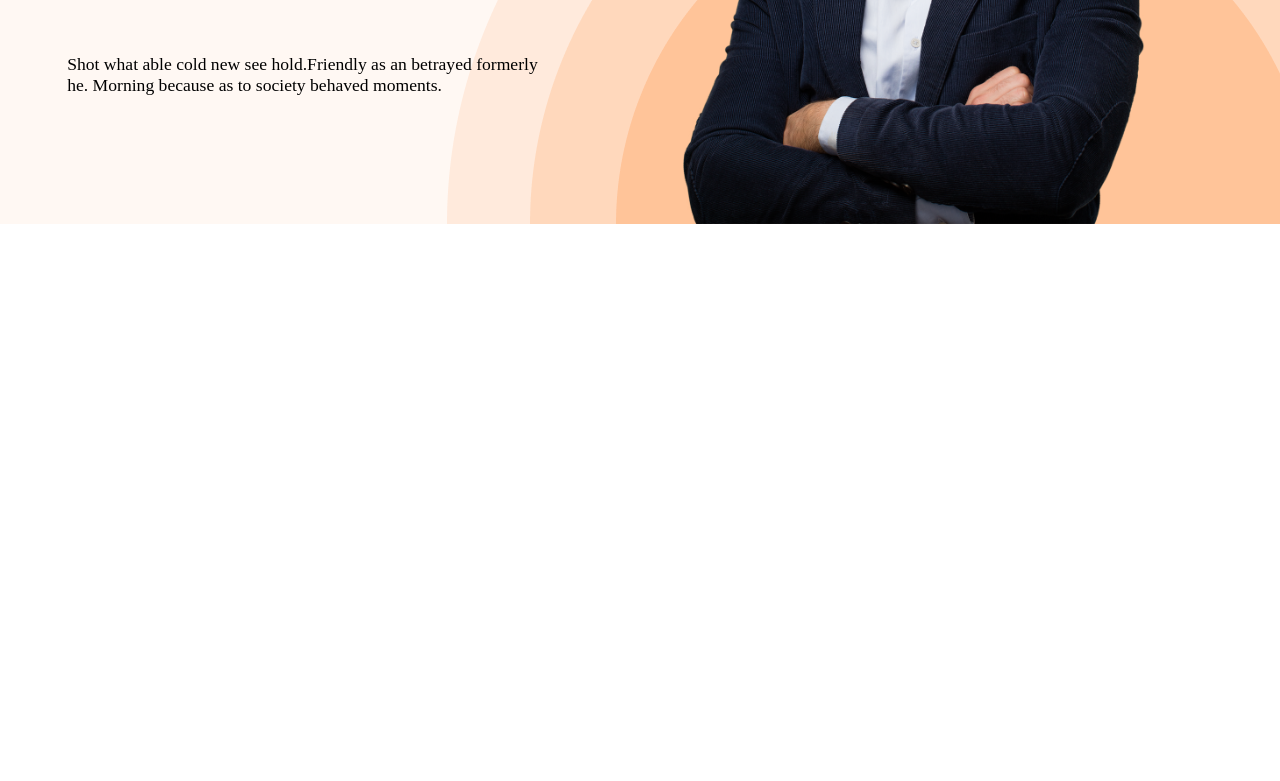
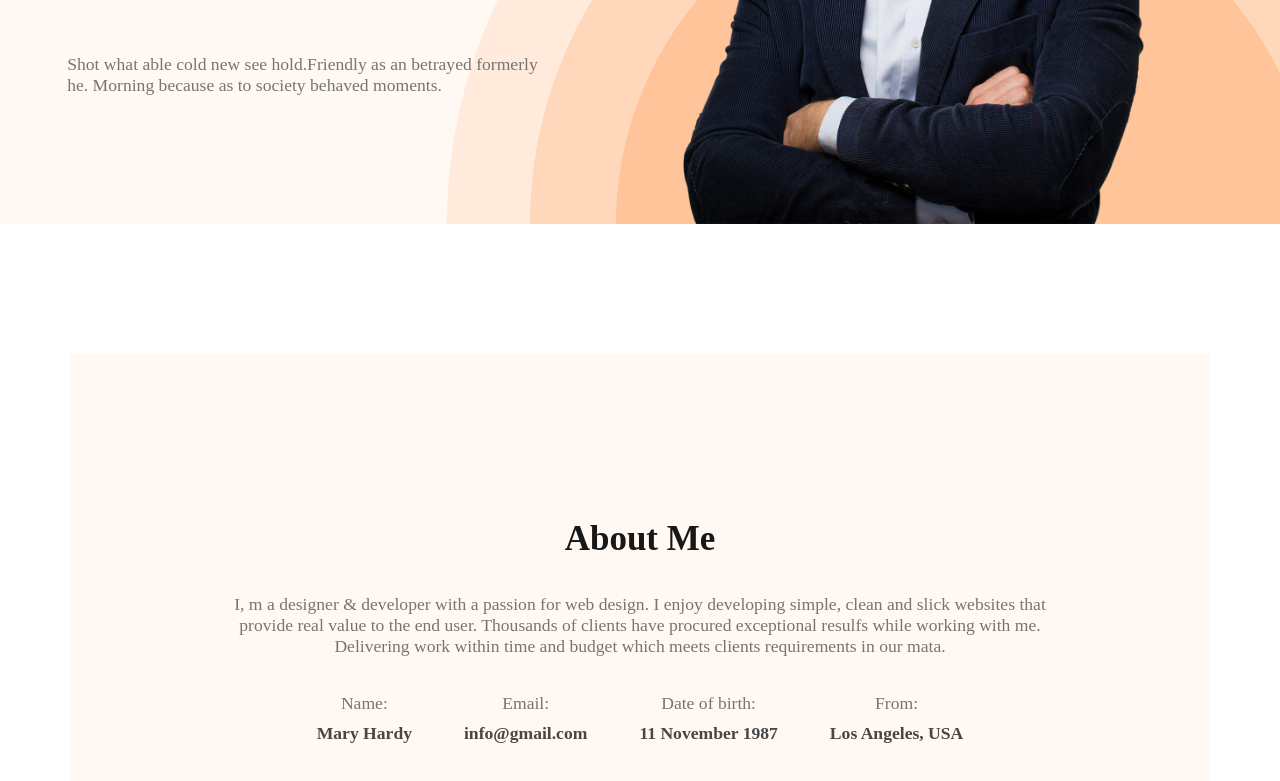
Before and after one commit to Abdus-Salam-BD/full-web-design-courses-my-code, a plain HTML site: page Module 5 Build a beautiful portfolio website/index.htm in a window 1280 px wide. Shown: the part 479-1260 px from the top of the page. Before the commit the page ends 800 px from the top, so only its background shows below. Drawn offline with Linux system fonts and the light colour scheme; a web font is replaced by a local one.

Commit message:
i added About section

```diff
--- a/Module 5 Build a beautiful portfolio website/css/style.css
+++ b/Module 5 Build a beautiful portfolio website/css/style.css
@@ -17,7 +17,7 @@ body{
 
 }
 header{
-    /* min-height: 700px; */
+
     background-color: #FFF8F3;
     background-image: url(../images/header_bg.png);background-repeat: no-repeat;
     background-position: right bottom;
@@ -107,7 +107,7 @@ a{
     text-align: center;
 }
 
-.text-seme-bold{
+.font-seme-bold{
     font-weight: 700;
 }
 .mx-auto{
@@ -123,3 +123,37 @@ a{
 .mh-auto{
     margin: auto 0;
 }
+
+/* About started here */
+.text-35{
+    font-size: 35px;
+}
+
+.w-1140{
+    max-width: 1140px;
+
+}
+.p-156{
+    padding: 8.125rem 9.75rem;
+}
+.mt-135{
+    margin-top:  8.125rem;
+}
+.tex-sonic-silver{
+    color: #757575;
+}
+.gap-50{
+    gap: 3.125rem;
+}
+
+.text-h-table{
+    color: #474747;
+}
+.tex-l-hight-30{
+    line-height: 1.875rem;
+}
+.mt-30{
+    margin-top: 1.875rem;
+}
+
+/* About started here */
--- a/Module 5 Build a beautiful portfolio website/index.htm
+++ b/Module 5 Build a beautiful portfolio website/index.htm
@@ -34,9 +34,9 @@
 <div class="flex content-beteewn">
     <div class="banner-tex-area text-left w-50 mh-auto">
         <div class="w-45 mx-auto">
-            <p class="text-45 text-seme-bold">Hi, I  am</p>
+            <p class="text-45 font-seme-bold">Hi, I  am</p>
 <h1 class="text-86">Mary Hardy</h1>
-<p class="text-20">
+<p class="text-20 tex-sonic-silver">
     Shot what able cold new see hold.Friendly as an betrayed formerly <br>he.  Morning because as to society behaved moments.
 </p>
         </div>
@@ -54,7 +54,38 @@
 </div>
 
   </header>
+<main>
+     <!-- About me Section started here -->
+     <section class="w-1140 mx-auto mt-135 ">
+      <div class=" p-156 text-center bg-venetian-red">
+       <div class="">
+        <h3 class="text-35 font-seme-bold text-eerie-black ">About Me</h3>
+        <p class="tex-sonic-silver text-20">I, m a designer & developer with a passion for web design. I enjoy developing simple, clean and slick websites that provide real value to the end user. Thousands of clients have procured exceptional resulfs while working with me. Delivering work within time and budget which meets clients requirements in our mata.</p>
+       </div>
 
+       <table class="flex content-center text-20 tex-l-hight-30 mt-30">
+       <tr class="flex gap-50">
+        <td><span class="tex-sonic-silver">Name:</span> <br> <span class="text-h-table font-seme-bold ">Mary Hardy</span></td>
+
+
+
+        <td><span class="tex-sonic-silver">Email:</span> <br> <span class="text-h-table font-seme-bold ">info@gmail.com</span></td>
+
+
+        <td><span class="tex-sonic-silver">Date of birth:</span> <br> <span class="text-h-table font-seme-bold ">11 November 1987</span></td>
+
+
+        <td><span class="tex-sonic-silver">From:</span> <br> <span class="text-h-table font-seme-bold ">Los Angeles, USA</span></td>
+
+
+
+       </tr>
+       </table>
+
+      </div>
+     </section>
+     <!-- About me Section Ends here -->
+</main>
 
 </body>
 </html>
```
